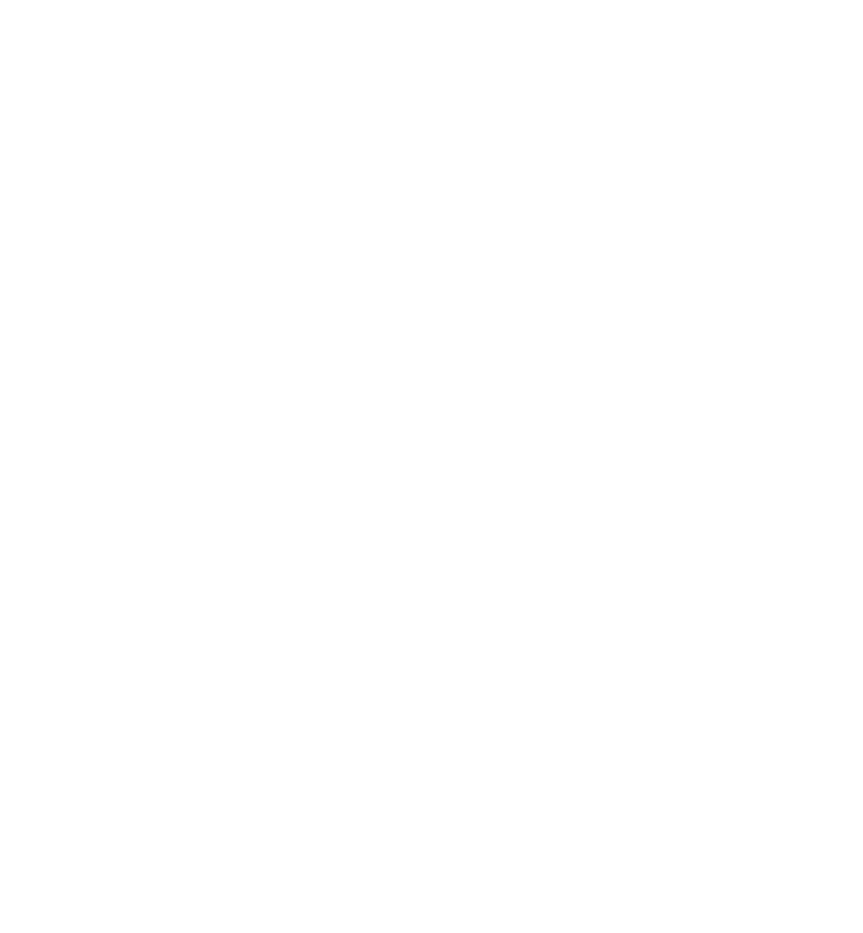
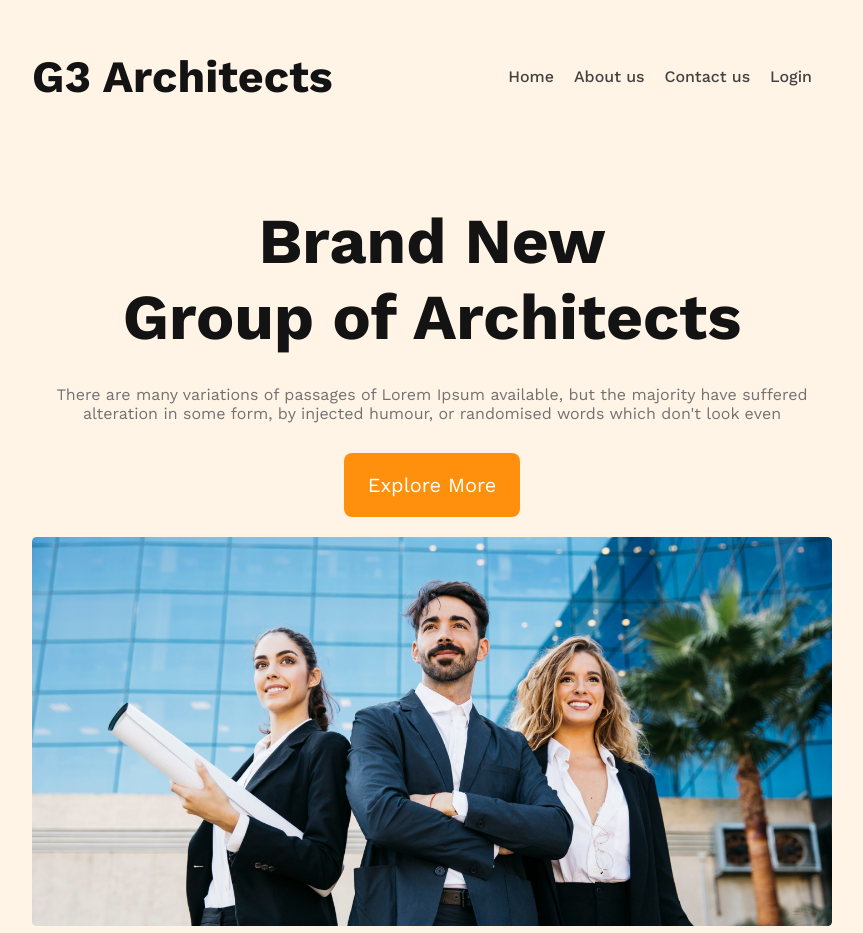
Before and after one commit to TarifRazi/g3-architecht-web, a plain HTML site: page index.html in a window 1280 px wide. Shown: the whole page, without its empty margins (208-1071 px from the left). Before the commit the page ends 800 px from the top, so only its background shows below. Drawn offline with nearby package versions, Linux system fonts and the light colour scheme.

Commit message:
banner compleated

```diff
--- a/index.html
+++ b/index.html
@@ -4,11 +4,33 @@
     <meta charset="UTF-8">
     <meta name="viewport" content="width=device-width, initial-scale=1.0">
     <title>g3 architect</title>
+    <link rel="stylesheet" href="style.css">
 </head>
 <body>
 
     <header>
+        <nav>
+            <h3>G3 Architects</h3>
+            <ul>
+                <li><a href="">Home</a></li>
+                <li><a href="">About us</a></li>
+                <li><a href="">Contact us</a></li>
+                <li><a href="">Login</a></li>
+            </ul>
+        </nav>
 
+        <div class="banner-cont">
+            <div class="banner-desc">
+                <h1>Brand New <br>
+                    Group of Architects
+                </h1>
+                <p>There are many variations of passages of Lorem Ipsum available, but the majority have suffered alteration in some form, by injected humour, or randomised words which don't look even</p>
+                <button class="btn-primary">Explore More</button>
+            </div>
+            <div class="banner-img">
+                <img src="images/banner.png" alt="">
+            </div>
+        </div>
     </header>
 
     <main>
--- /dev/null
+++ b/style.css
@@ -0,0 +1,120 @@
+/* work sens font */
+@import url('https://fonts.googleapis.com/css2?family=Lato:ital,wght@0,400;0,700;1,400&family=Open+Sans:wght@400;700;800&family=Work+Sans:wght@400;500;600;700;800&display=swap');
+
+/* common styles */
+* {
+    font-family: 'Work Sans', sans-serif;
+    margin: 0;
+    padding: 0%;
+}
+
+h1 {
+    color: #131313;
+    text-align: center;
+    font-family: Work Sans;
+    font-size: 4rem;
+    font-weight: 700;
+}
+
+h3 {
+    color: #131313;
+    font-size: 2.8rem;
+    font-weight: 700;
+}
+
+p {
+    color: #727272;
+    text-align: center;
+    font-family: Work Sans;
+    font-size: 1rem;
+    font-weight: 400;
+    margin-top: 30px;
+    margin-bottom: 30px;
+}
+
+.btn-primary {
+    border-radius: 8px;
+    background: #FF900E;
+    padding: 20px 24px;
+    color: white;
+    border: 0;
+    font-size: 1.25rem;
+    /* margin: 30px; */
+    cursor: pointer;
+}
+
+
+/* header style */
+header {
+    background-color: rgba(255, 144, 14, 0.10);
+    padding: 50px 240px;
+}
+
+/* nav styles */
+nav {
+    display: flex;
+    justify-content: space-between;
+    align-items: center;
+}
+
+nav>ul {
+    display: flex;
+}
+
+nav ul li {
+    list-style: none;
+    margin-right: 20px;
+    color: #424242;
+    text-align: center;
+    font-size: 1rem;
+    font-weight: 500;
+    line-height: 26px;
+    /* 144.444% */
+}
+
+nav li a {
+    text-decoration: none;
+    color: #424242;
+
+}
+
+/* banner style */
+
+.banner-cont {
+    max-width: 800px;
+    text-align: center;
+    margin: 0 auto;
+    margin-top: 100px;
+}
+
+.banner-img img{
+    margin-top: 20px;
+    width: 100%;
+}
+
+
+/* responsive styles */
+
+@media screen and (max-width:576px) {
+    header{
+        padding: 20px;
+    }
+
+    nav{
+        flex-direction: column;
+    }
+}
+
+/* tablet */
+
+@media screen and (min-width:576px ) and (max-width:960px) {
+
+    header{
+        padding: 50px;
+    }
+
+    nav{
+        flex-direction: column;
+    }
+
+}
```
